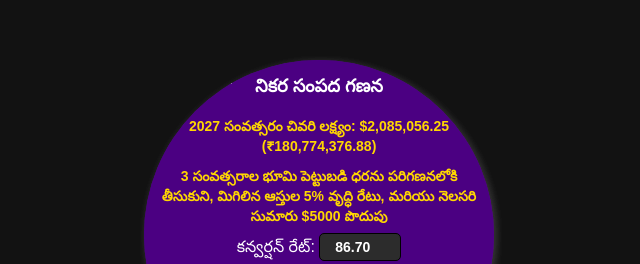
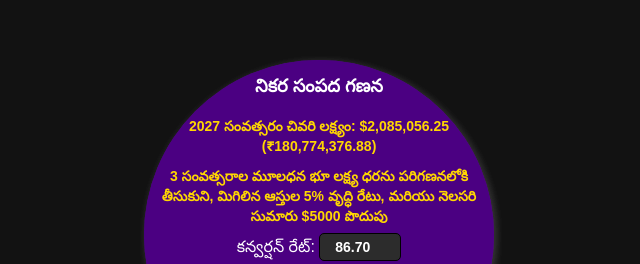
Before and after one commit to vkc99999/net-worth-calculator, a plain HTML site: page index.html in a window 1280 px wide. Shown: the part 175-439 px from the top of the page, 321-961 px from the left. Drawn offline with Linux system fonts and the light colour scheme.

Commit message:
Update index.html

```diff
--- a/index.html
+++ b/index.html
@@ -18,7 +18,7 @@
             </h2>
 
             <p class="summary-text">
-                Considering a 3-year land investment target price,
+                Considering a 3-year capital land target price,
                 plus a 5% increase rate of remaining assets,
                 plus monthly savings of approximately $5000
             </p>
@@ -42,7 +42,7 @@
             </h2>
 
             <p class="summary-text">
-                3 సంవత్సరాల భూమి పెట్టుబడి ధరను పరిగణనలోకి తీసుకుని,
+                3 సంవత్సరాల మూలధన భూ లక్ష్య ధరను పరిగణనలోకి తీసుకుని,
                 మిగిలిన ఆస్తుల 5% వృద్ధి రేటు,
                 మరియు నెలసరి సుమారు $5000 పొదుపు
             </p>
```
